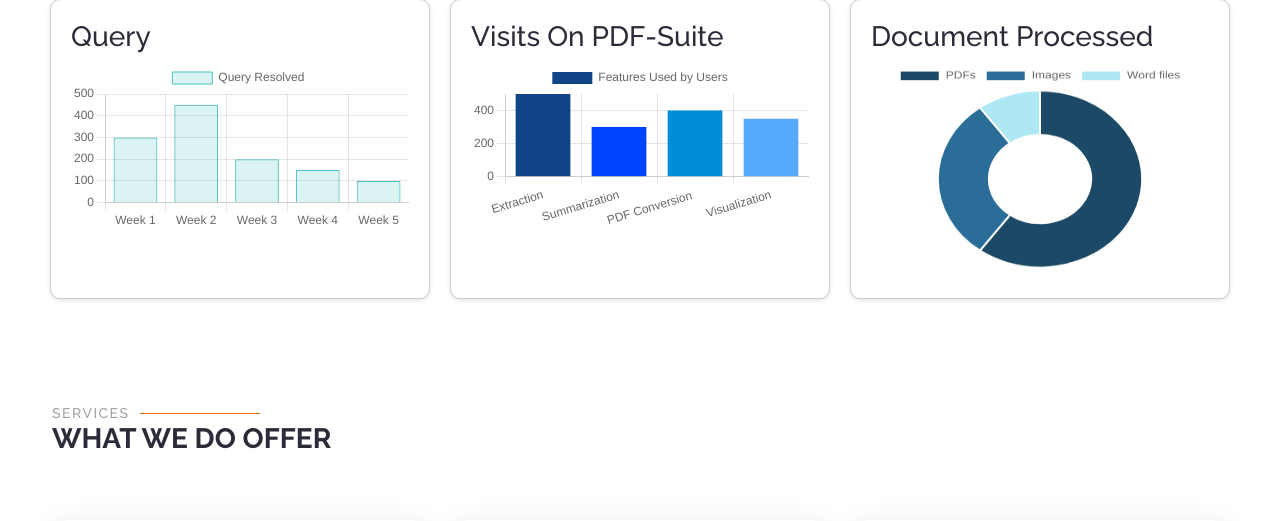
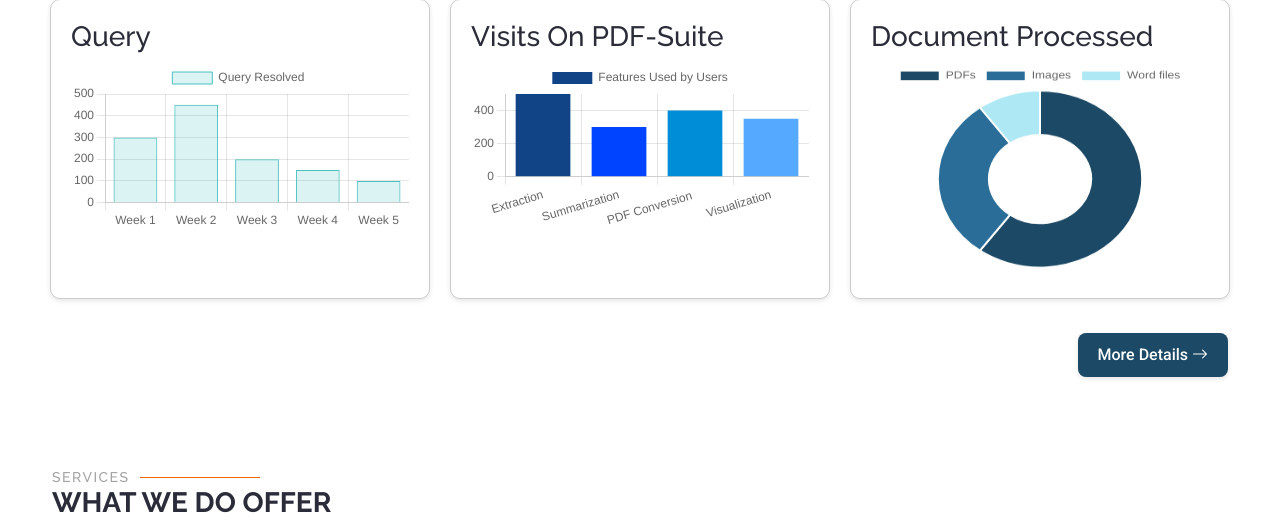
Before and after one commit to Chitwan-rana/DM, a Django app: page / in a window 1280 px wide. Shown: the part 963-1484 px from the top of the page. Run offline with Django 5.2, Linux system fonts and the light colour scheme; data that the repository does not hold is empty; some libraries are stand-ins or nearby versions.

Commit message:
Error Resolve

```diff
--- a/DocumentManager/DocumentManager/views/index.py
+++ b/DocumentManager/DocumentManager/views/index.py
@@ -4,10 +4,13 @@ from django.contrib.auth.forms import AuthenticationForm
 from DocumentManager.forms import RegistrationForm
 from django.contrib.auth.decorators import login_required
 from django.contrib import messages
-
+from .utils import get_pdf_stats  # To show PDF stats in index.html
 
 def Home(request):
-    return render(request, 'index.html', {'username': request.user.username})
+    filter_type = request.GET.get('filter', 'all')  # Optional: allows ?filter=today, etc.
+    stats_context = get_pdf_stats(filter_type)
+    stats_context['username'] = request.user.username  # Add username to context
+    return render(request, 'index.html', stats_context)
 
 def register(request):
     if request.method == 'POST':
--- /dev/null
+++ b/DocumentManager/DocumentManager/views/utils.py
@@ -0,0 +1,64 @@
+from django.utils import timezone
+from django.db.models import Count
+from django.db.models.functions import TruncDate, TruncWeek
+from IDP.models import PDFOperationTracker
+from datetime import timedelta
+import json
+# Use utils.py to encapsulate the logic for fetching PDF stats into index.html
+def get_pdf_stats(filter_type='all'):
+    now = timezone.now()
+
+    # Determine start date based on filter
+    if filter_type == 'today':
+        start_date = now.replace(hour=0, minute=0, second=0)
+    elif filter_type == 'week':
+        start_date = now - timedelta(days=7)
+    elif filter_type == 'month':
+        start_date = now - timedelta(days=30)
+    else:
+        start_date = None
+
+    # Query the operations
+    operations = PDFOperationTracker.objects.filter(timestamp__gte=start_date) if start_date else PDFOperationTracker.objects.all()
+
+    # Total documents
+    total_documents = operations.count()
+
+    # Operation type stats
+    stats_by_type = (
+        operations.values('operation_type')
+        .annotate(count=Count('id'))
+        .order_by('-count')
+    )
+
+    # Convert operation codes to labels
+    operation_display = dict(PDFOperationTracker.OPERATION_CHOICES)
+    for stat in stats_by_type:
+        stat['operation_label'] = operation_display.get(stat['operation_type'], stat['operation_type'])
+
+    # Trend grouping
+    if filter_type == 'month':
+        grouped = operations.annotate(period=TruncWeek('timestamp'))
+    else:
+        grouped = operations.annotate(period=TruncDate('timestamp'))
+
+    # Count by period
+    date_counts = grouped.values('period').annotate(count=Count('id')).order_by('period')
+
+    trend_labels = [entry['period'].strftime('%Y-%m-%d') for entry in date_counts]
+    trend_counts = [entry['count'] for entry in date_counts]
+
+    # Get recent 10 operations
+    recent_operations = operations.order_by('-timestamp')[:10]
+
+    # Final context to return
+    return {
+        'total_documents': total_documents,
+        'stats_by_type': stats_by_type,
+        'operation_labels': [s['operation_label'] for s in stats_by_type],
+        'operation_counts': [s['count'] for s in stats_by_type],
+        'trend_labels': json.dumps(trend_labels),
+        'trend_counts': json.dumps(trend_counts),
+        'recent_operations': recent_operations,
+        'filter_type': filter_type,
+    }
--- a/DocumentManager/Template/index.html
+++ b/DocumentManager/Template/index.html
@@ -10,7 +10,8 @@
   <meta name="keywords" content="">
 
 <!-- Favicons -->
-<link href="{% static 'assets/img/favicon.png' %}" rel="icon">
+<!-- Favicons -->
+<link href="{% static 'assets/img/Document_Manager_Logo1.ico' %}" rel="icon">
 <link href="{% static 'assets/img/apple-touch-icon.png' %}" rel="apple-touch-icon">
 
 <!-- Fonts -->
@@ -308,6 +309,29 @@ td {
   }
 }
 
+/* More Details Button */
+.btn-more-details {
+  display: inline-block;
+  padding: 10px 20px;
+  background-color: #1c4966;
+  color: white;
+  border-radius: 8px;
+  text-decoration: none;
+  font-weight: 500;
+  transition: all 0.3s ease;
+  box-shadow: 0 2px 5px rgba(0, 0, 0, 0.1);
+}
+
+.btn-more-details:hover {
+  background-color: #296D98;
+  transform: translateY(-2px);
+  box-shadow: 0 4px 8px rgba(0, 0, 0, 0.2);
+  color: white;
+}
+
+.text-end {
+  text-align: right;
+}
 </style>
 </head>
 
@@ -437,6 +461,13 @@ td {
             <h3>Document Processed</h3>
             <canvas id="deviceChart"></canvas>
           </div>
+        </div>
+
+        <!-- More Details Link -->
+        <div class="text-end mt-4 mb-3">
+          <a href="{% url 'stats_view' %}" class="btn-more-details">
+            More Details <i class="bi bi-arrow-right"></i>
+          </a>
         </div>
       </div>
 
--- a/DocumentManager/Template/login.html
+++ b/DocumentManager/Template/login.html
@@ -1,9 +1,11 @@
+{% load static %}
 <!DOCTYPE html>
 <html lang="en">
 <head>
     <meta charset="UTF-8">
     <meta name="viewport" content="width=device-width, initial-scale=1.0">
     <title>Login</title>
+    <link href="{% static 'assets/img/Document_Manager_Logo1.ico' %}" rel="icon">
     <style>
         * {
             margin: 0;
--- a/DocumentManager/Template/register.html
+++ b/DocumentManager/Template/register.html
@@ -1,8 +1,10 @@
+{% load static %}
 <!DOCTYPE html>
 <html lang="en">
 <head>
     <meta charset="UTF-8">
     <meta name="viewport" content="width=device-width, initial-scale=1.0">
+    <link href="{% static 'assets/img/Document_Manager_Logo1.ico' %}" rel="icon">
     <title>Register</title>
     <style>
 
```
Also changed, not shown: DocumentManager/Template/base.html (+5 -2 lines), DocumentManager/Static/assets/img/Document_Manager_Logo1.ico (added), README.md (renamed from DocumentManager/README.md).
